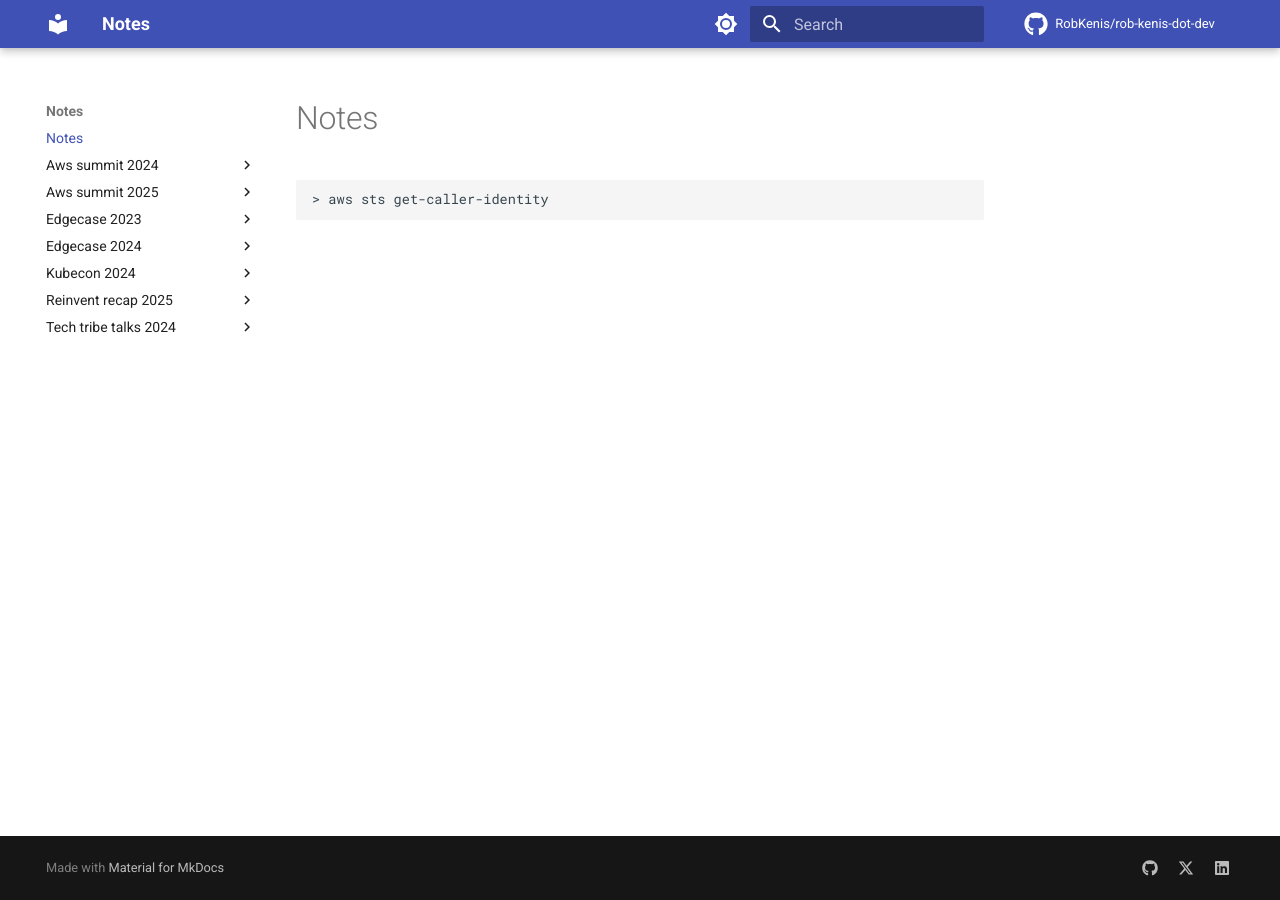
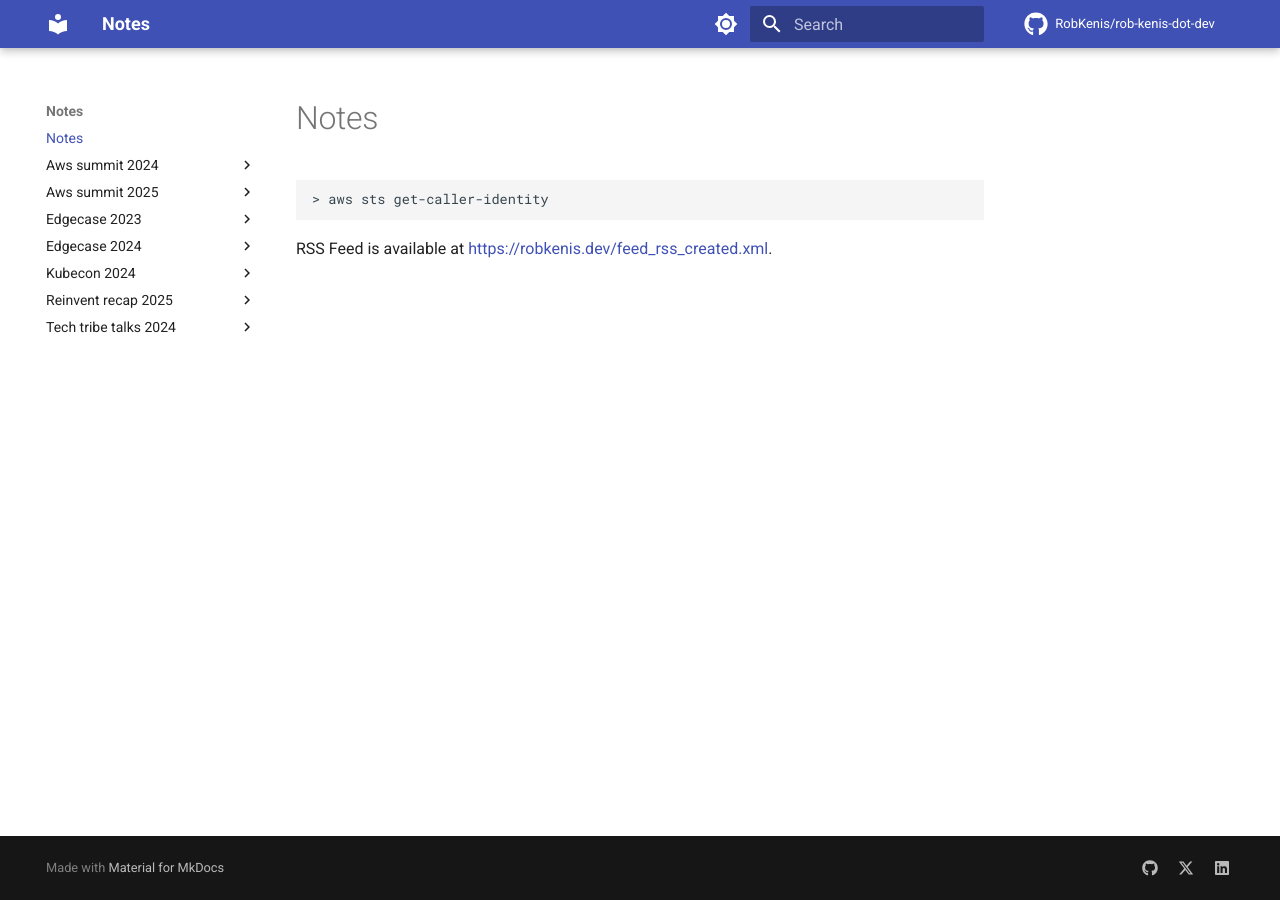
Before and after one commit to RobKenis/rob-kenis-dot-dev, an MkDocs documentation site: the page built from docs/README.md, in a window 1280 px wide. Built offline with MkDocs 1.6.1 and Material for MkDocs 9.7.7, drawn with Linux system fonts in a browser that asks for light colours; comment, search, counter and statistics services are not loaded.

Commit message:
Add link to RSS to homepage

````diff
--- a/docs/README.md
+++ b/docs/README.md
@@ -5,3 +5,5 @@
 ```
 > aws sts get-caller-identity
 ```
+
+RSS Feed is available at <https://robkenis.dev/feed_rss_created.xml>.
````
